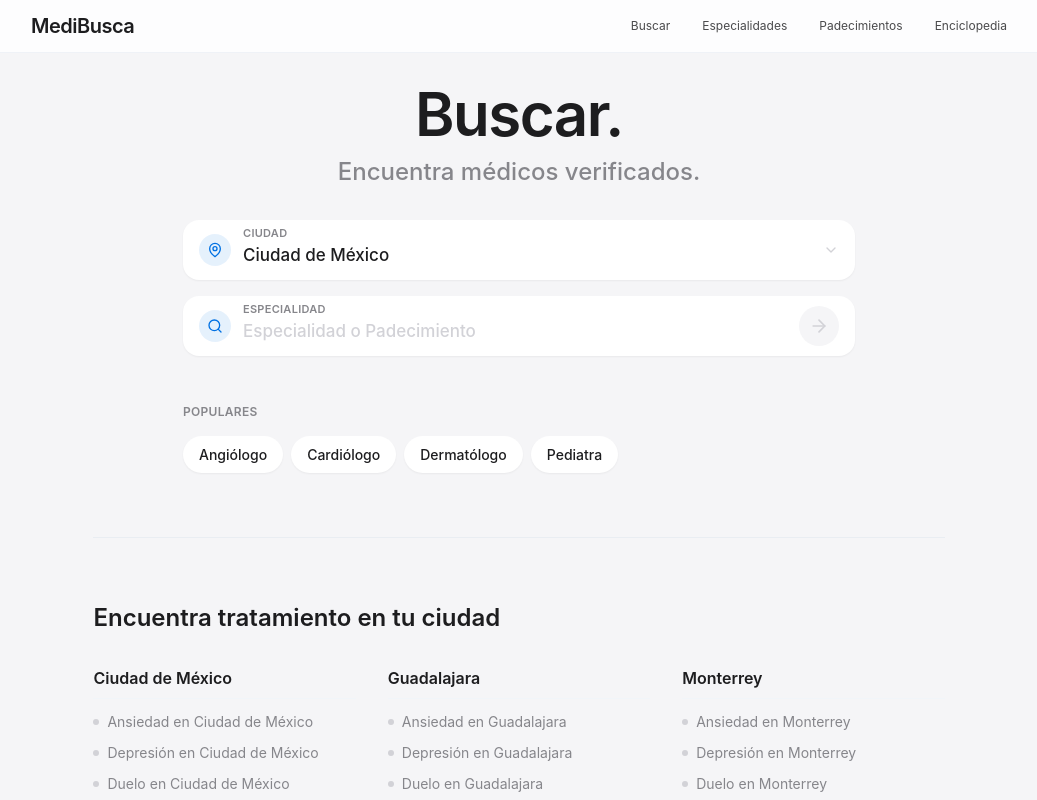
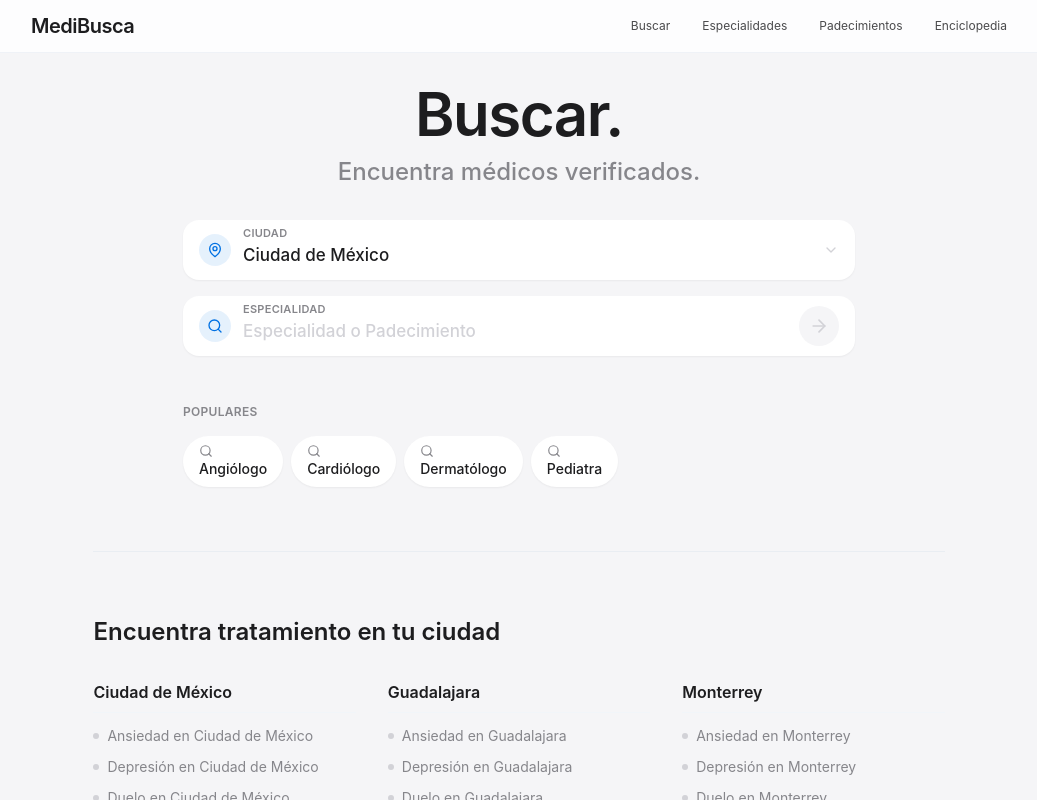
Before and after one commit to alicehocane/new-doctor, a React (Vite) app: page /buscar in a window 1280 px wide. Shown: the top 800 px of the page, without its empty margins (121-1158 px from the left). Built offline with nearby package versions, Linux system fonts and the light colour scheme.

Commit message:
add search icon

```diff
--- a/app/buscar/page.tsx
+++ b/app/buscar/page.tsx
@@ -242,6 +242,7 @@ export default function SearchPage() {
                 href={`/especialidad/${slugify(spec)}`}
                 className="px-4 py-2 bg-white rounded-full text-[14px] font-medium text-[#1d1d1f] shadow-sm hover:text-[#0071e3] transition-colors cursor-pointer"
                >
+                 <Search className="w-3.5 h-3.5 text-[#86868b] group-hover:text-[#0071e3]" />
                  {spec}
                </Link>
              ))}
```
